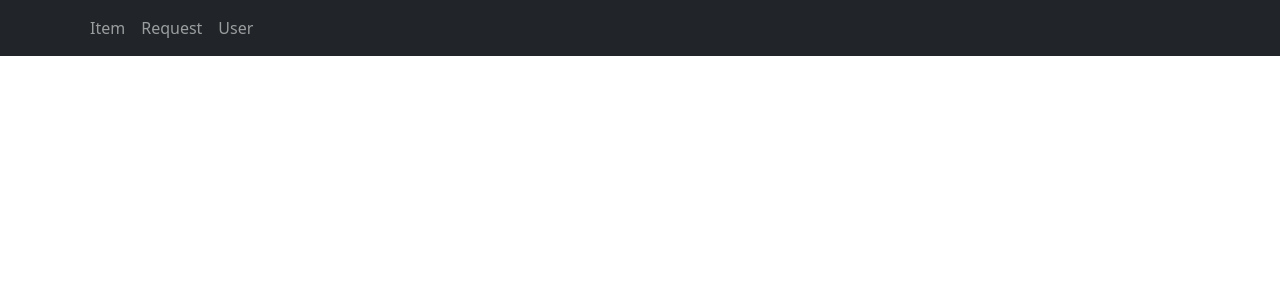
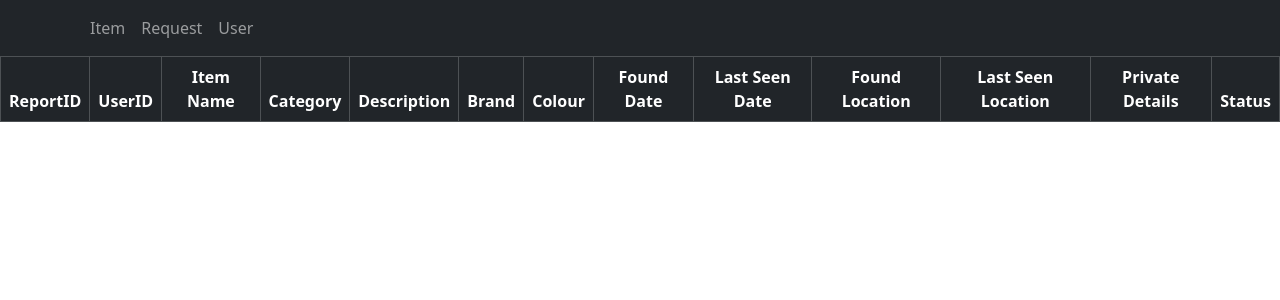
Before and after one commit to WAMW-SL/Lost-and-Found-Application-Frontend, a React (Create React App) app: page / in a window 1280 px wide. Shown: the top 300 px of the page. Built offline with nearby package versions, Linux system fonts and the light colour scheme.

Commit message:
Add table for Item and mapping <th> s

```diff
--- a/src/App.tsx
+++ b/src/App.tsx
@@ -2,11 +2,13 @@
 import logo from './logo.svg';
 import './App.css';
 import NavBar from './component/NavBar';
+import { Item } from './component/Item';
 
 function App() {
   return (
     <div className="App">
       <NavBar/>
+      <Item/>
     </div>
   );
 }
--- a/src/component/Item.tsx
+++ b/src/component/Item.tsx
@@ -1,3 +1,37 @@
+import { Table } from "react-bootstrap";
+
 export const Item=()=>{
-
+    const tHeadings:String[]=[
+        "ReportID","UserID","Item Name","Category","Description","Brand","Colour","Found Date","Last Seen Date","Found Location","Last Seen Location","Private Details","Status"
+    ]
+     return (
+    <Table striped bordered hover variant="dark">
+      <thead>
+        <tr>
+          {tHeadings.map((headings)=>(
+            <th>{headings}</th>
+          ))}
+        </tr>
+      </thead>
+      <tbody>
+        {/* <tr>
+          <td>1</td>
+          <td>Mark</td>
+          <td>Otto</td>
+          <td>@mdo</td>
+        </tr>
+        <tr>
+          <td>2</td>
+          <td>Jacob</td>
+          <td>Thornton</td>
+          <td>@fat</td>
+        </tr>
+        <tr>
+          <td>3</td>
+          <td colSpan={2}>Larry the Bird</td>
+          <td>@twitter</td>
+        </tr> */}
+      </tbody>
+    </Table>
+  );
 }
```
